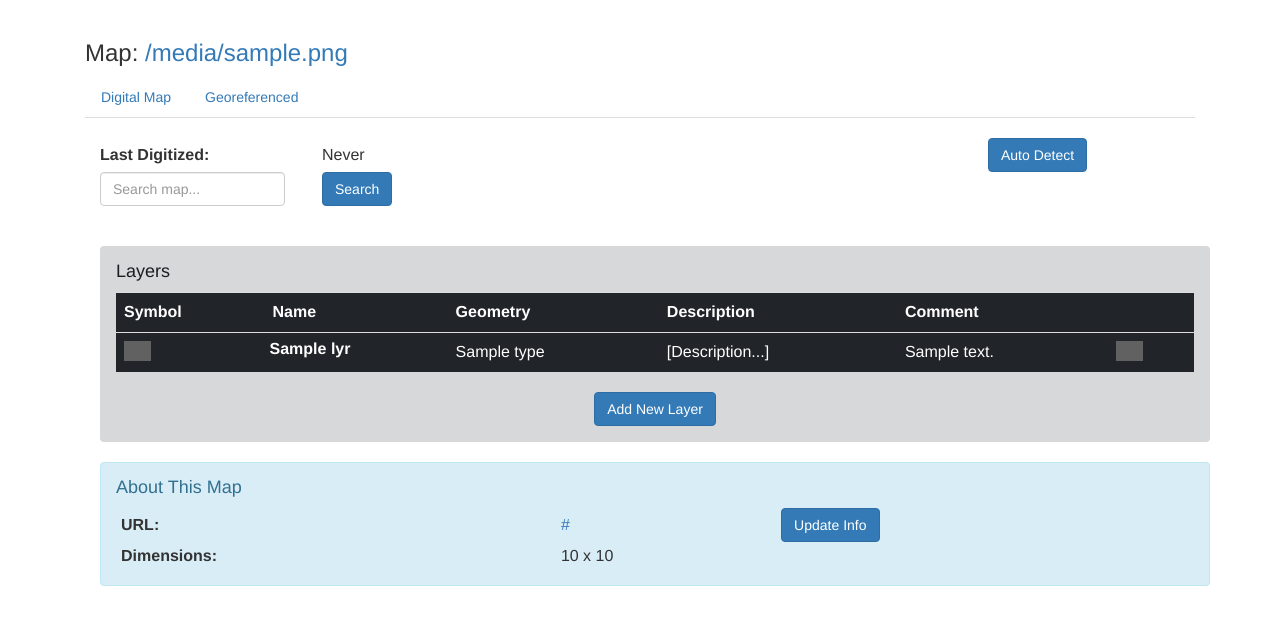
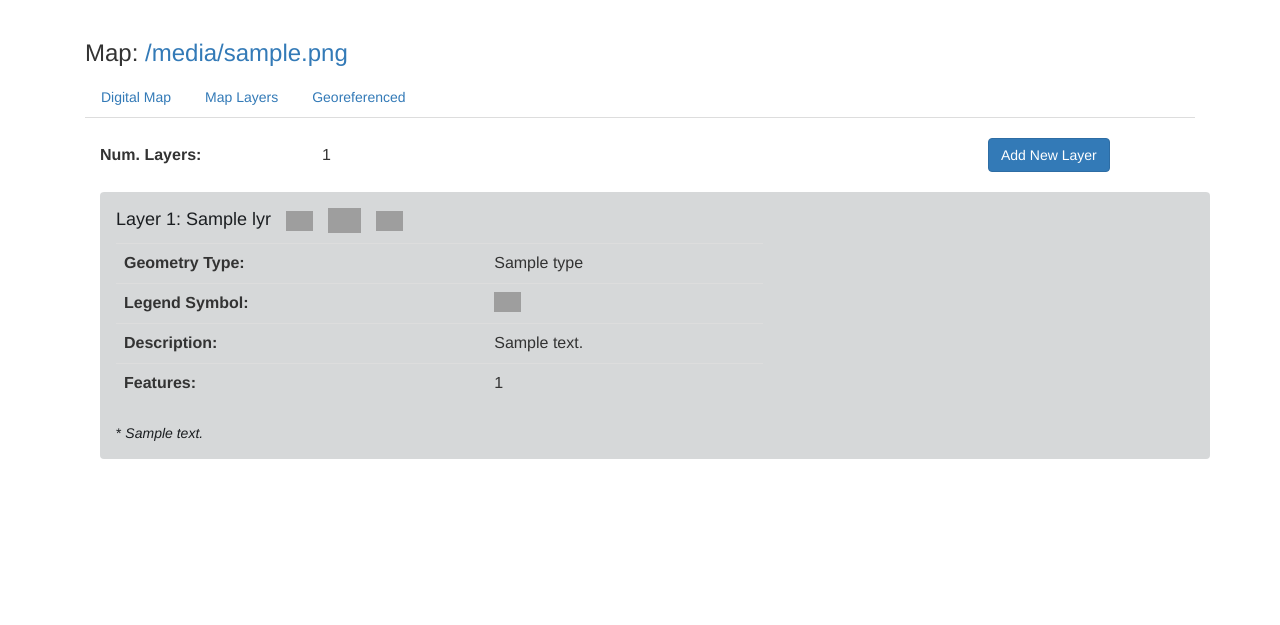
Before and after one commit to karimbahgat/mapsearch_site, a Django app: template mapsearch/templates/map_view_layers.html in a window 1280 px wide. Shown: the part 62-687 px from the top of the page. Run offline with Django 3.2, Linux system fonts and the light colour scheme; the template is opened without the code that fills it: most values are stand-ins (such as "Sample title", 1, 10 or a date in 2020); form fields are guessed from the names that the template uses; some libraries are stand-ins or nearby versions; grey boxes are pictures that could not be loaded.

Commit message:
Better map view tabs, better digitizing, download transformed layers

```diff
--- a/mapsearch/forms.py
+++ b/mapsearch/forms.py
@@ -1,3 +1,4 @@
+from django import forms
 from django.forms import ModelForm
 
 from .models import Map, Layer, Feature
@@ -11,3 +12,8 @@
     class Meta:
         model = Layer
         exclude = []
+        widgets = {
+            'legend_symbol': forms.Textarea(attrs={'rows':3, 'cols':20}),
+            'name': forms.Textarea(attrs={'rows':3, 'cols':20}),
+            'comment': forms.Textarea(attrs={'rows':3, 'cols':20}),
+        }
--- a/mapsearch/templates/map_view_base.html
+++ b/mapsearch/templates/map_view_base.html
@@ -9,8 +9,11 @@
 <h3>Map: <a href={{ map.url }}>{{ map.filename }}</a></h3>
 
 <ul class="nav nav-tabs">
+	<li {% if tab == 'map' %} class="active" {% endif %}>
+		<a class="nav-link" href="{% url 'map_view' map.pk 'map' %}">Digital Map</a>
+	</li>
 	<li {% if tab == 'layers' %} class="active" {% endif %}>
-		<a class="nav-link" href="{% url 'map_view' map.pk 'layers' %}">Digital Map</a>
+		<a class="nav-link" href="{% url 'map_view' map.pk 'layers' %}">Map Layers</a>
 	</li>
 	<li {% if tab == 'georef' %} class="active" {% endif %}>
 		<a class="nav-link" href="{% url 'map_view' map.pk 'georef' %}">Georeferenced</a>
--- a/mapsearch/templates/map_view_layers.html
+++ b/mapsearch/templates/map_view_layers.html
@@ -13,66 +13,74 @@
 
 <table style="width:100%; table-layout: fixed;">
 	<tr>
-		<td style="font-weight: bold;">Last Digitized:</td>
-		<td>{% if form.georeferenced.value %}
-				{{ form.georeferenced.value }}
-			{% else %}
-				Never
-			{% endif %}
+		<td style="font-weight: bold;">Num. Layers:</td>
+		<td>
+				{{ map.layers.all | length }}
 		</td>
 		<td></td>
 		<td></td>
 		<td>
-			<a href="" class="btn btn-primary">
-			{% if form.georeferenced.value %}
-				Run Again
-			{% else %}
-				Auto Detect
-			{% endif %}
+			<a href="{% url 'layer_add' %}?map={{ map.pk }}" class="btn btn-primary">
+				Add New Layer
 			</a>
 		</td>
 	</tr>
-	<tr>
-	<form id="search_map" action="{% url 'map_view' map.pk 'layers' %}" method="get">
-		<td>
-		<input class="form-control col-md-10" id="search" name="search" type="text" placeholder="Search map..." value="{{ request.GET.search }}">
-		</td>
-		<td>
-		<button class="btn btn-primary" id="search_button" type="submit">Search</button>
-		</td>
-	</form>
-	</tr>
-
-	<tr>
-		<td style="font-style:italic; font-size:small; padding:10px">
-		{% if request.GET.search %}
-			Text results:
-			{{ highlight|length }}
-		{% endif %}
-		</td>
-	</tr>
-
 </table>
 
-<div id="map_div">
+<br>
+
 {% block extra_assets %}
   {% leaflet_css %}
   {% leaflet_js %}
 {% endblock %}
 
+{% for lyr in layers %}
+
+<div class="alert alert-dark" role="alert">
+	<div style="width:60%; display:inline-block; vertical-align:top">
+		<h4 class="alert-heading">
+			Layer {{ forloop.counter }}: {{ lyr.name }}
+			<a href="{% url 'layer_edit' lyr.pk %}" style="padding-left:10px">
+				<img src="https://cdn2.iconfinder.com/data/icons/flat-ui-icons-24-px/24/new-24-512.png" height=20px>
+			</a>
+			<a href="{% url 'layer_download_trans' lyr.pk %}" style="padding-left:10px">
+				<img src="https://cdn1.iconfinder.com/data/icons/arrows-vol-1-4/24/download_1-512.png" height=25px>
+			</a>
+			<a href="{% url 'layer_delete' lyr.pk %}" style="padding-left:10px">
+				<img src="https://cdn4.iconfinder.com/data/icons/complete-common-version-6-4/1024/trash-512.png" height=20px>
+			</a>
+		</h4>
+		<table style="width:100%;" class="table">
+			<tr>
+				<td style="font-weight:bold;">Geometry Type:</td>
+				<td>{{ lyr.type }}</td>
+			</tr>
+			<tr>
+				<td style="font-weight:bold;">Legend Symbol:</td>
+				<td><img src="https://cdn2.iconfinder.com/data/icons/geometry-outline/60/42_-Geometric_Form-_geometry_shape_form_drawing-512.png" height=20px>
+				</td>
+			</tr>
+			<tr>
+				<td style="font-weight:bold;">Description:</td>
+				<td>{{ lyr.legend_description }}</td>
+			</tr>
+			<tr>
+				<td style="font-weight:bold;">Features:</td>
+				<td>{{ lyr.features.all.count }}</td>
+			</tr>
+		</table>
+		{% if lyr %}
+			* <em>{{ lyr.comment }}</em>
+		{% endif %}
+	</div>
+
+	<div id="map_div_{{ forloop.counter }}" style="width:38%; display:inline-block;">
+
 		<script type="text/javascript">
 
-	  var layout = {{ form.layout.value|safe }};
-	  var texts = [{% for text in map.texts.all %}
-			{'type': 'Feature',
-			'properties': {},
-			'geometry': {{ text.geom|safe }}
-			},
-		{% endfor %}
-	  ];
-	  var highlight = {{ highlight|geojsonfeature:':geometry'|safe }};
+		  var lyrdata_{{ forloop.counter }} = {{ lyr.to_geojson|safe }};
 
-	  function map_init(map, options) {
+		  function map_init_{{ forloop.counter }}(map, options) {
 			  // set to pixel crs
 			  map.options.crs = L.CRS.Simple;
 			  map.options.crs.transformation = new L.Transformation(1, 0, 1, 0);
@@ -81,29 +89,12 @@
 
 			  // add image overlay
 			  var imageBounds = [[0,0], [{{ form.height.value }},{{ form.width.value }}]];
-		  var imageUrl = '{{ form.url.value }}';
+			  var imageUrl = '{% url "map_download_thumb" map.pk %}';
 			  var imglyr = L.imageOverlay(imageUrl, imageBounds);
 			  imglyr.addTo(map);
 
-		  // add layout layer
-		  var layoutlyr = L.geoJson(layout, {}).addTo(map);
-
-		  // add text layer
-		  var textlyr = L.geoJson(texts, {'color':'black'}).addTo(map);
-
-		  // add highlight layer
-		  var highlightlyr = L.geoJson(highlight, {'color':'yellow'}).addTo(map);
-
-		  // layers control
-		  var layersControl = L.control.layers({}, {'Map':imglyr, 'Layout':layoutlyr, 'Text':textlyr}, {collapsed:false}).addTo(map);
-
-		  // digitized layers
-		  {% for lyr in layers %}
-			lyrdata = {{ lyr.to_geojson|safe }};
-			leaflayer = L.geoJson(lyrdata, {}).addTo(map);
-			var name = {% firstof lyr.name lyr.pk %}
-			layersControl.addOverlay(leaflayer, name);
-		  {% endfor %}
+			  // add layer data
+			  leaflayer = L.geoJson(lyrdata_{{ forloop.counter }}, {}).addTo(map);
 
 			  // zoom and pan behavior
 			  map.options.zoomSnap = 0;
@@ -113,86 +104,29 @@
 			  map.options.maxBoundsViscosity = 1;
 
 			  // zoom to extent
-		  //alert(highlightlyr.getBounds().toBBoxString());
-		  if (highlightlyr.getBounds().isValid()) {
-			highlightBounds = highlightlyr.getBounds();
-			map.fitBounds(highlightBounds);
-			map.zoomOut();
-		  } else {
 			  map.fitBounds(imageBounds);
-		  };
 		  }
 		</script>
 
-	{% leaflet_map "layers_map" callback="window.map_init" %}
+		{% with countstr=forloop.counter|stringformat:"s" %}
+		{% with mapname="layers_map_"|add:countstr initfunc="window.map_init_"|add:countstr %}
+			{% leaflet_map mapname callback=initfunc %}
+		{% endwith %}
+		{% endwith %}
 
 		<style>
-    .leaflet-container {  /* all maps */
-        height: 600px;
+		.leaflet-container {
+			min-width: 200px;
+			min-height: 200px;
+			height: 200px;
 		}
 		</style>
-
-</div>
-
-<br>
-
-<div class="alert alert-dark" role="alert">
-<h4 class="alert-heading">Layers</h4>
-<table style="width:100%" class="table table-dark">
-	<tr>
-		<th>Symbol</th>
-		<th>Name</th>
-		<th>Geometry</th>
-		<th>Description</th>
-		<th>Comment</th>
-		<th></th>
-	</tr>
-	{% for lyr in layers %}
-	<tr>
-		<td><img src="https://cdn2.iconfinder.com/data/icons/geometry-outline/60/42_-Geometric_Form-_geometry_shape_form_drawing-512.png" height=20px style="filter: invert(1)"></td>
-		<td style="font-weight: bold; padding:5px">{{ lyr.name }}</td>
-		<td>{{ lyr.type }}</td>
-		<td>[Description...]</td>
-		<td>{{ lyr.comment }}</td>
-		<td>
-		<a href="{% url 'layer_edit' lyr.pk %}">
-		<img src="https://cdn2.iconfinder.com/data/icons/flat-ui-icons-24-px/24/new-24-512.png" height=20px style="filter: invert(1)">
-		</td>
-	</tr>
-	{% endfor %}
-</table>
-<div style="width:100%; text-align:center">
-<a href="{% url 'layer_add' %}?map={{ map.pk }}" class="btn btn-primary">
-	Add New Layer
-</a>
 	</div>
 
 </div>
 
-<div class="alert alert-info" role="alert">
-<h4 class="alert-heading">About This Map</h4>
-<table style="width:100%">
-	<tr>
-		<td style="font-weight: bold; padding:5px">URL:</td>
-		<td><a href={{ map.url }}>{{ map.url }}</a></td>
-		<td><a href="{% url 'map_update_about' map.pk %}" class="btn btn-primary">
-			Update Info
-			</a></td>
-	</tr>
-		<tr>
-		<td style="font-weight: bold; padding:5px">Dimensions:</td>
-		<td>{{ map.width }} x {{ map.height }}</td>
-	</tr>
-</table>
-</div>
+{% endfor %}
 
-<div class="alert alert-info" role="alert" style="display:none">
-<table style="width:100%">
-	<tr>
-		<td style="font-weight: bold; vertical-align:top">Layout:</td>
-		<td>{{ form.layout }}</td>
-	</tr>
-</table>
-</div>
+<br>
 
 {% endblock %}
--- a/mapsearch/templates/search_text.html
+++ b/mapsearch/templates/search_text.html
@@ -48,7 +48,7 @@
 	<div class="row">
 	{% for mapp in maps %}
 		<div class="col-sm-3" style="padding-bottom:10px">
-			<a href="{% url 'map_view' mapp.obj.pk 'layers' %}?search={{ request.GET.search }}">
+			<a href="{% url 'map_view' mapp.obj.pk %}?search={{ request.GET.search }}">
 			<div class="card sm-3">
 				{% if mapp.thumb %}
 					<img class="card-img-top" src="{{ mapp.thumb }}" style="width:80px; height:70px; display:block; margin:auto; margin-top:20px">
@@ -65,7 +65,7 @@
 					{% endif %}
 					</p>
 					<div style="text-align:center">
-					<a href="{% url 'map_view' mapp.obj.pk 'layers' %}?search={{ request.GET.search }}"
+					<a href="{% url 'map_view' mapp.obj.pk %}?search={{ request.GET.search }}"
 					   class="btn btn-primary">
 						View
 					</a>
--- a/mapsearch/templates/search_text_georef.html
+++ b/mapsearch/templates/search_text_georef.html
@@ -106,7 +106,7 @@
 	<div class="row">
 	{% for mapp in maps %}
 		<div class="col-sm-3" style="padding-bottom:10px">
-			<a href="{% url 'map_view' mapp.obj.pk 'layers' %}?search={{ request.GET.search }}">
+			<a href="{% url 'map_view' mapp.obj.pk %}?search={{ request.GET.search }}">
 			<div class="card sm-3">
 				{% if mapp.thumb %}
 					<img class="card-img-top" src="{{ mapp.thumb }}" style="width:80px; height:70px; display:block; margin:auto; margin-top:20px">
@@ -123,7 +123,7 @@
 					{% endif %}
 					</p>
 					<div style="text-align:center">
-					<a href="{% url 'map_view' mapp.obj.pk 'layers' %}?search={{ request.GET.search }}"
+					<a href="{% url 'map_view' mapp.obj.pk %}?search={{ request.GET.search }}"
 					   class="btn btn-primary">
 						View
 					</a>
--- a/mapsearch/urls.py
+++ b/mapsearch/urls.py
@@ -16,4 +16,6 @@
     path('search/text/', views.search_text, name='search_text'),
     path('layer/add/', views.layer_add, name='layer_add'),
     path('layer/edit/<int:pk>/', views.layer_edit, name='layer_edit'),
+    path('layer/download/<int:pk>/trans/', views.layer_download_trans, name='layer_download_trans'),
+    path('layer/delete/<int:pk>/', views.layer_delete, name='layer_delete'),
 ]
```
Also changed, not shown: mapsearch/coordtrans server.py (added, +97 -0 lines), mapsearch/templates/layer_edit.html (+46 -38 lines), mapsearch/templates/map_view_map.html (added, +165 -0 lines), mapsearch/views.py (+68 -14 lines), mapsearch/templates/map_view_about - Copy.html (renamed from mapsearch/templates/map_view_about.html). Lines whose indentation alone changed are shown as unchanged.
